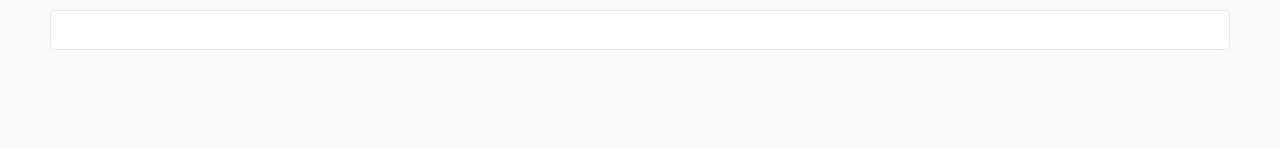
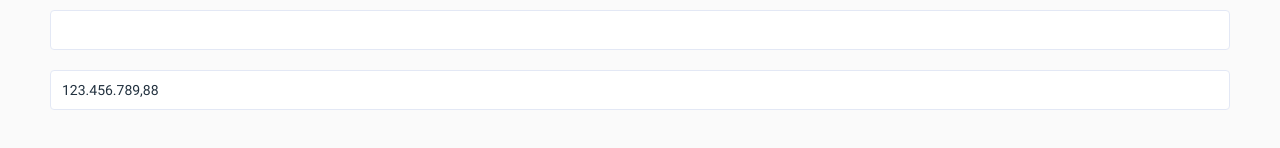
Before and after one commit to Nguyen-Dinh-Tung/app-template, a React (Create React App) app: page / in a window 1280 px wide. Shown: the part 180-328 px from the top of the page. Built offline with nearby package versions, Linux system fonts and the light colour scheme.

Commit message:
feat: update number format

```diff
--- a/src/components/UI/input/NumberFormat.tsx
+++ b/src/components/UI/input/NumberFormat.tsx
@@ -1,4 +1,4 @@
-import { useRef, useState } from "react";
+import { useEffect, useRef } from "react";
 
 // import { NumericFormat } from "react-number-format";
 
@@ -26,13 +26,17 @@ const stringToNumber = (
   return Math.floor(temp * 10 ** decimalScale) / 10 ** decimalScale;
 };
 
-const formatNumber = (num: any, decimalScale: number) => {
-  return Number(num || 0).toLocaleString("de-DE", {
+const formatNumber = (
+  num: any,
+  decimalScale: number = 2,
+  language: string = "en"
+) => {
+  return Number(num || 0).toLocaleString(language == "en" ? "en-EN" : "de-DE", {
     maximumFractionDigits: decimalScale,
   });
 };
 
-const getAllowCharacters = (decimalSeparator: string) => [
+const characters = [
   "0",
   "1",
   "2",
@@ -45,21 +49,41 @@ const getAllowCharacters = (decimalSeparator: string) => [
   "9",
   "0",
   "Backspace",
-  decimalSeparator,
 ];
 
+interface Props {
+  defaultValue: string;
+  decimalScale: number;
+  language?: "en" | "vi";
+  onChange: (v: number) => void;
+  [x: string]: any;
+}
+
+{
+  /* <NumberFormat
+  defaultValue={"123456789"}
+  onChange={(value: any) => {
+    setNum(value);
+  }}
+/>; */
+}
+
 export const NumberFormat = ({
-  value,
+  defaultValue,
   decimalScale = 2,
-  thousandSeparator = ".",
-  decimalSeparator = ",",
-  allowNegative = false,
+  language = "en",
   onChange,
   ...props
-}: any) => {
-  const ref = useRef();
+}: Props) => {
+  const ref: any = useRef();
 
-  const allowCharacters = getAllowCharacters(decimalSeparator);
+  useEffect(() => {
+    ref.current.value = formatNumber(defaultValue, decimalScale, language);
+  }, [defaultValue, decimalScale, language]);
+
+  const decimalSeparator = language == "en" ? "." : ",";
+  const thousandSeparator = language == "en" ? "," : ".";
+  const allowCharacters = characters.concat([decimalSeparator]);
 
   const hanleChange = (e: any) => {
     const floatValue = stringToNumber(
@@ -69,8 +93,8 @@ export const NumberFormat = ({
       decimalScale
     );
 
-    const formattedValue = floatValue
-      ? formatNumber(floatValue, decimalScale)
+    const formattedValue = e.target.value
+      ? formatNumber(floatValue, decimalScale, language)
       : "";
     if (e.target.value.slice(-1) !== decimalSeparator)
       e.target.value = formattedValue;
--- a/src/screens/home/index.tsx
+++ b/src/screens/home/index.tsx
@@ -23,9 +23,11 @@ export const HomeScreen = (props: any) => {
       >
         Confirm
       </UIButton>
+      <UIInput />
       <UIInput
         isFormatNumber
-        value={num}
+        defaultValue={123456789.877}
+        language="vi"
         onChange={(value: any) => {
           console.log("valueeeeee", value);
           setNum(value);
```
